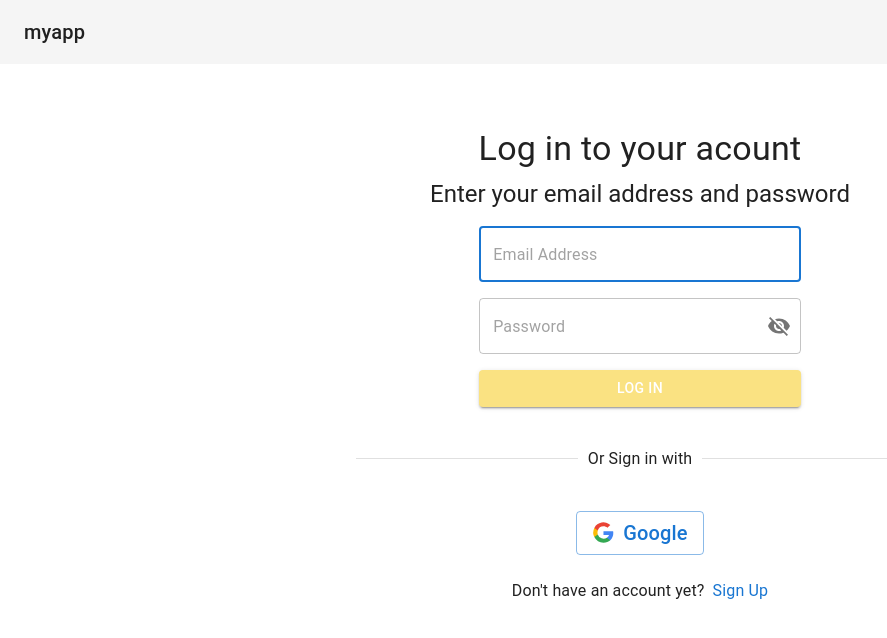
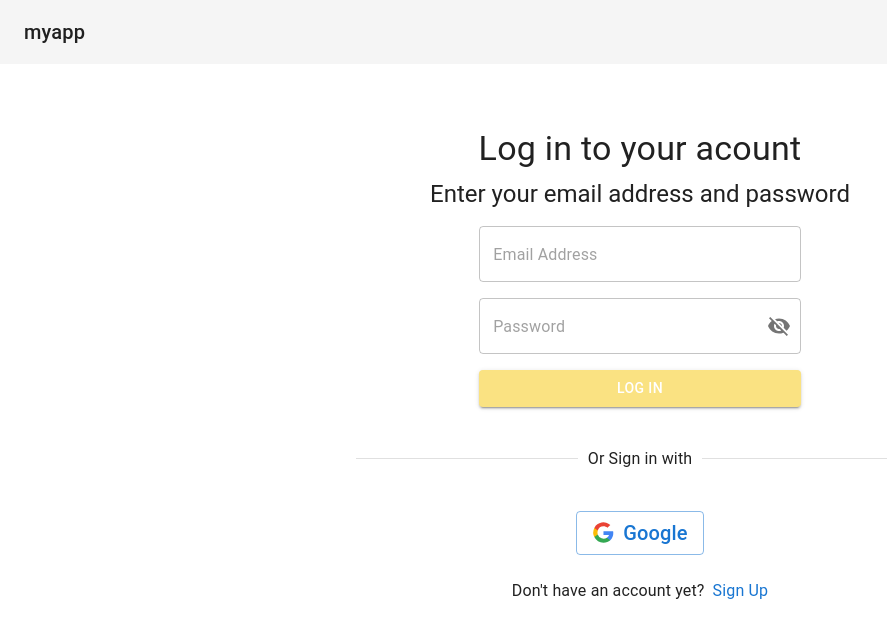
Before and after one commit to developers-bootcamp/sap-orders-manager-red, a React (Create React App) app: page /login in a window 1280 px wide. Shown: the top 638 px of the page, without its empty margins (0-887 px from the left). Built offline with nearby package versions, Linux system fonts and the light colour scheme.

Commit message:
finished

```diff
--- a/src/axios/globalAxios.ts
+++ b/src/axios/globalAxios.ts
@@ -1,11 +1,11 @@
 import axios from "axios";
-import { GET_CURRENCIES, LOG_IN } from "../config/config";
+import { GET_CURRENCIES, LOG_IN , SIGN_UP } from "../config/config";
 import { getFromLocalStorage } from "../storageUtils";
 
 axios.interceptors.request.use(
     (config: any) => {
         let userToken = getFromLocalStorage("userToken");
-        if (config.url.indexOf(LOG_IN) !== 0 && userToken) {
+        if (config.url.indexOf(GET_CURRENCIES) === 0 && config.url.indexOf(LOG_IN) === 0 && config.url.indexOf(SIGN_UP) === 0) {
             config.headers["token"] = userToken;
         }
         console.log(config);
--- a/src/pages/Login.tsx
+++ b/src/pages/Login.tsx
@@ -107,7 +107,6 @@ export const LogIn: React.FC = () => {
                                     {({ field }: any) => (
                                         <OutlinedInput
                                             {...field} sx={{ mt: 2 }}
-                                            autoFocus
                                             autoComplete="email"
                                             name="email"
                                             fullWidth
--- a/src/pages/landingPage/LandingPage.tsx
+++ b/src/pages/landingPage/LandingPage.tsx
@@ -4,6 +4,9 @@ import Dashboard from "./tubComponents/deshboard/Dashboard";
 import PendingOrders from "./tubComponents/PendingOrders";
 import UserManagements from "./tubComponents/UsersManagement";
 import { Box, Tab, Tabs, Typography } from '@mui/material';
+import { useEffect } from 'react';
+import { useNavigate } from 'react-router-dom'
+import { getFromLocalStorage } from "../../storageUtils";
 
 interface TabPanelProps {
   children?: React.ReactNode;
@@ -45,6 +48,13 @@ const LandingPage = () => {
 
   const SelectedComponent = componentArray[index];
 
+  const navigate = useNavigate()
+
+  useEffect(() => {
+    if (getFromLocalStorage("userToken") === null)
+      navigate("/login")
+  }, [])
+
   return (
     <Box>
       <Box sx={{ borderBottom: 1, borderColor: "divider" }}>
```
